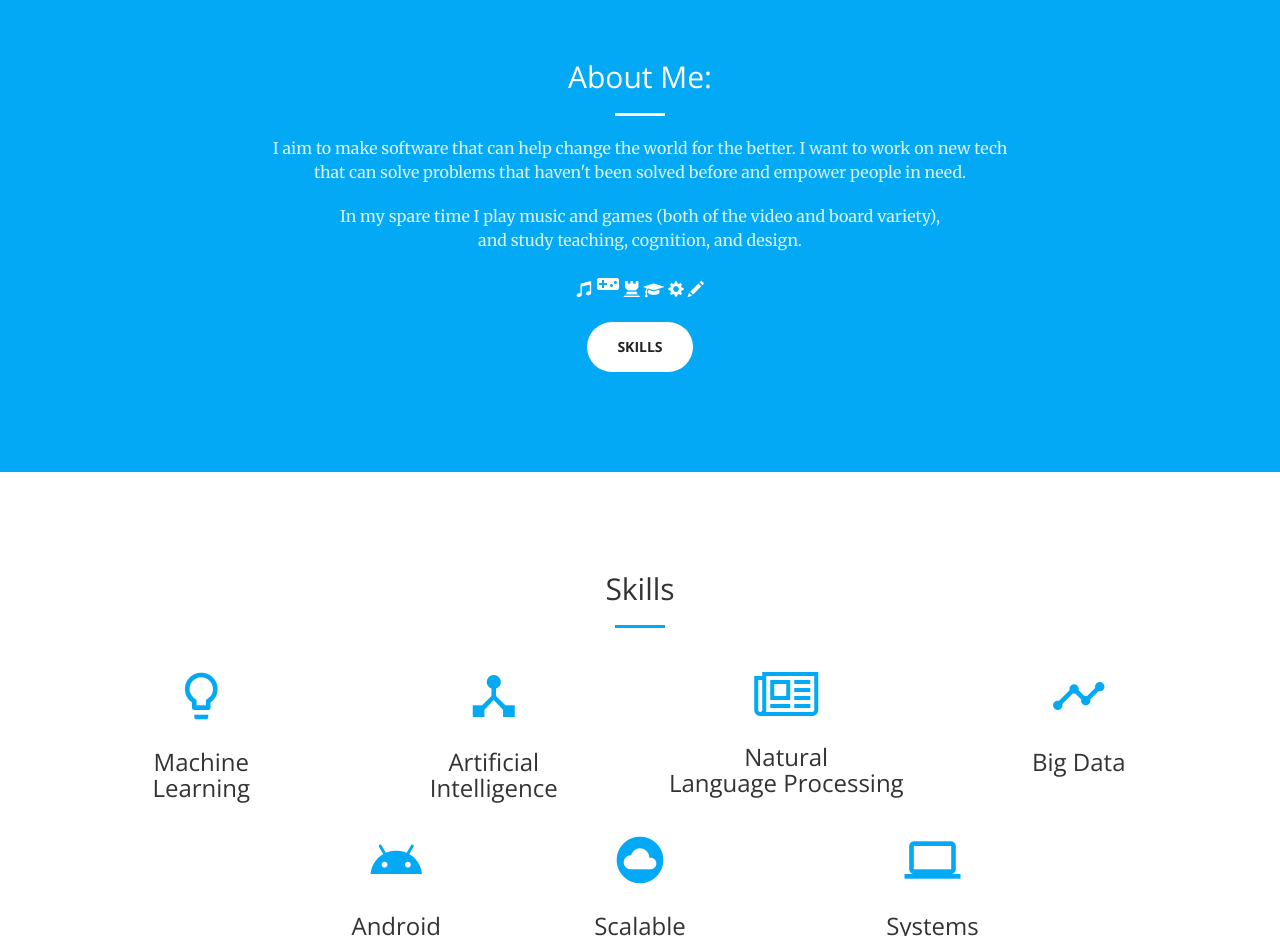
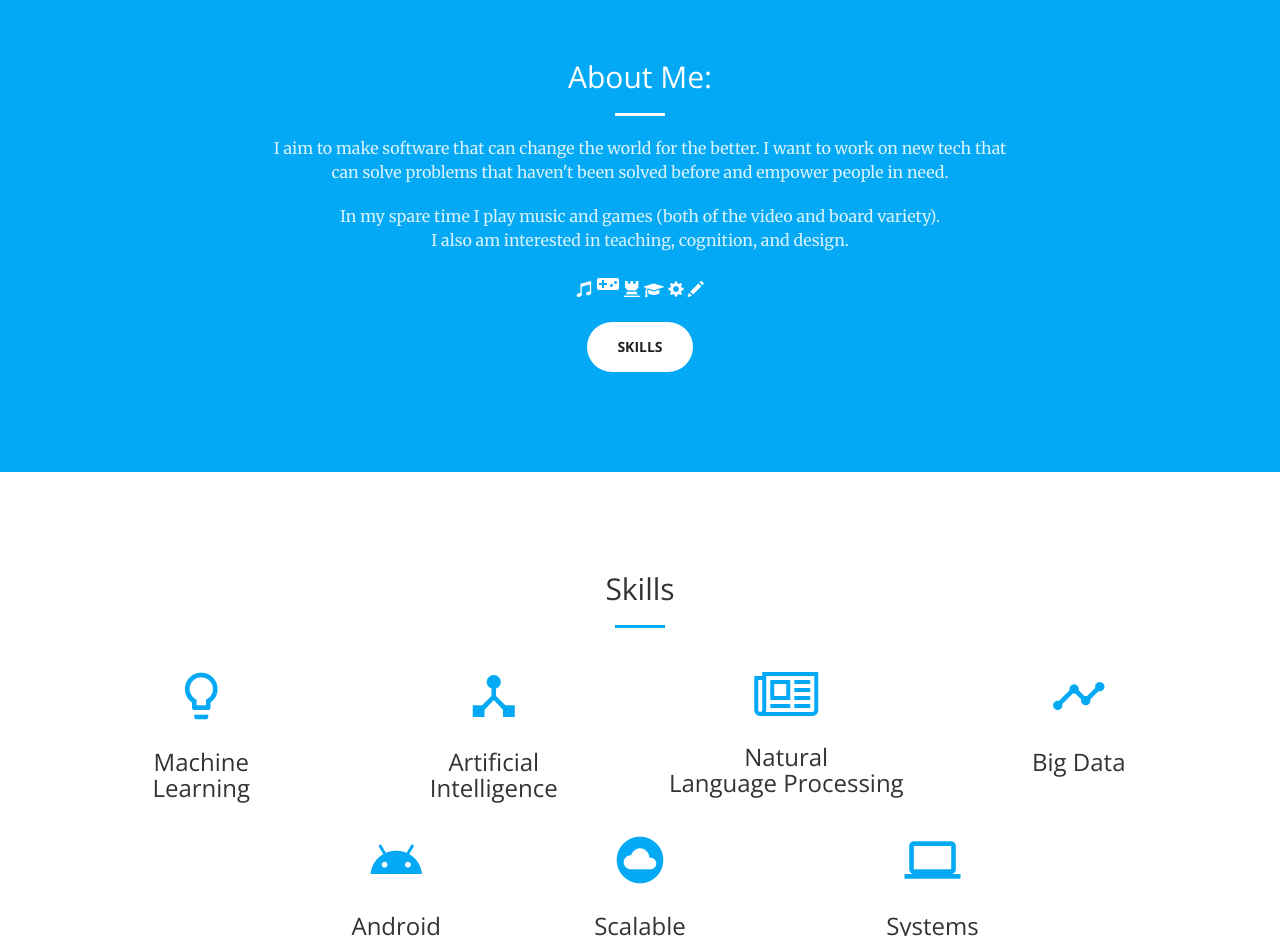
Before and after one commit to jasperlouie/jasperlouie.github.io, a plain HTML site: page index.html in a window 1280 px wide. Shown: the part 840-1776 px from the top of the page. Drawn offline with nearby package versions, Linux system fonts and the light colour scheme; no server answers.

Commit message:
change some text

```diff
--- a/index.html
+++ b/index.html
@@ -95,8 +95,8 @@ Kanye West - The Life of Pablo </p>
                 <div class="col-lg-8 col-lg-offset-2 text-center">
                     <h2 class="section-heading">About Me:</h2>
                     <hr class="light">
-                    <p class="text-faded">I aim to make software that can help change the world for the better. I want to work on new tech that can solve problems that haven't been solved before and empower people in need.</p>
-                    <p class="text-faded">In my spare time I play music and games (both of the video and board variety), <br>and study teaching, cognition, and design.</p>
+                    <p class="text-faded">I aim to make software that can change the world for the better. I want to work on new tech that can solve problems that haven't been solved before and empower people in need.</p>
+                    <p class="text-faded">In my spare time I play music and games (both of the video and board variety). <br>I also am interested in teaching, cognition, and design.</p>
                         <p><span class="glyphicon glyphicon-music" aria-hidden="true"></span>
                         <i class="material-icons">videogame_asset</i>
                         <span class="glyphicon glyphicon-tower" aria-hidden="true"></span>
```
